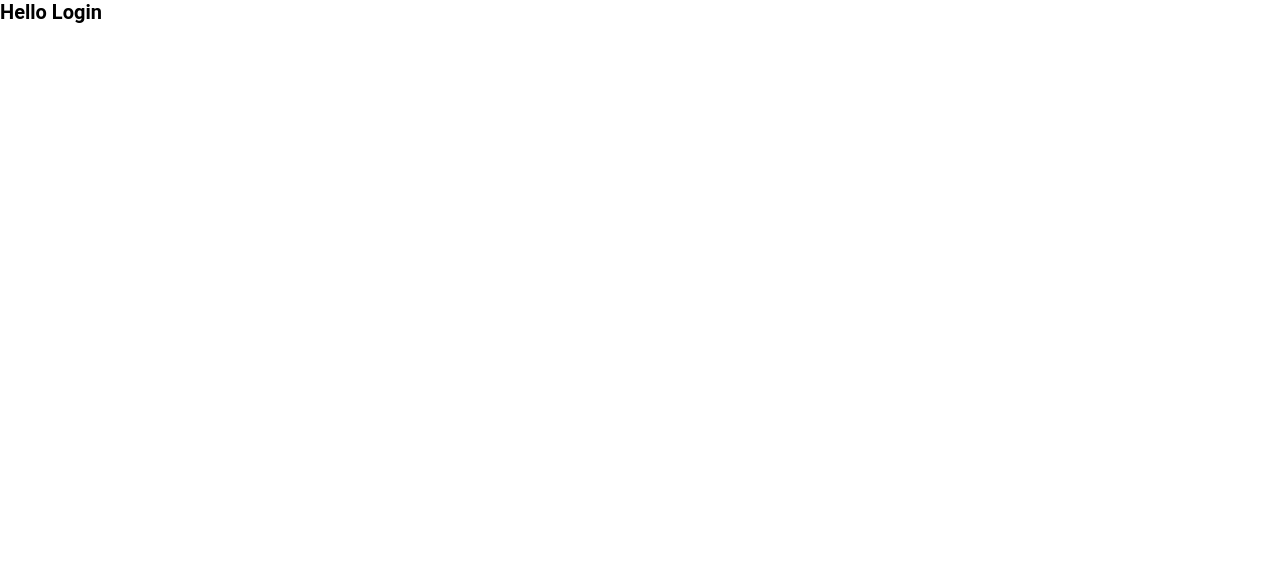
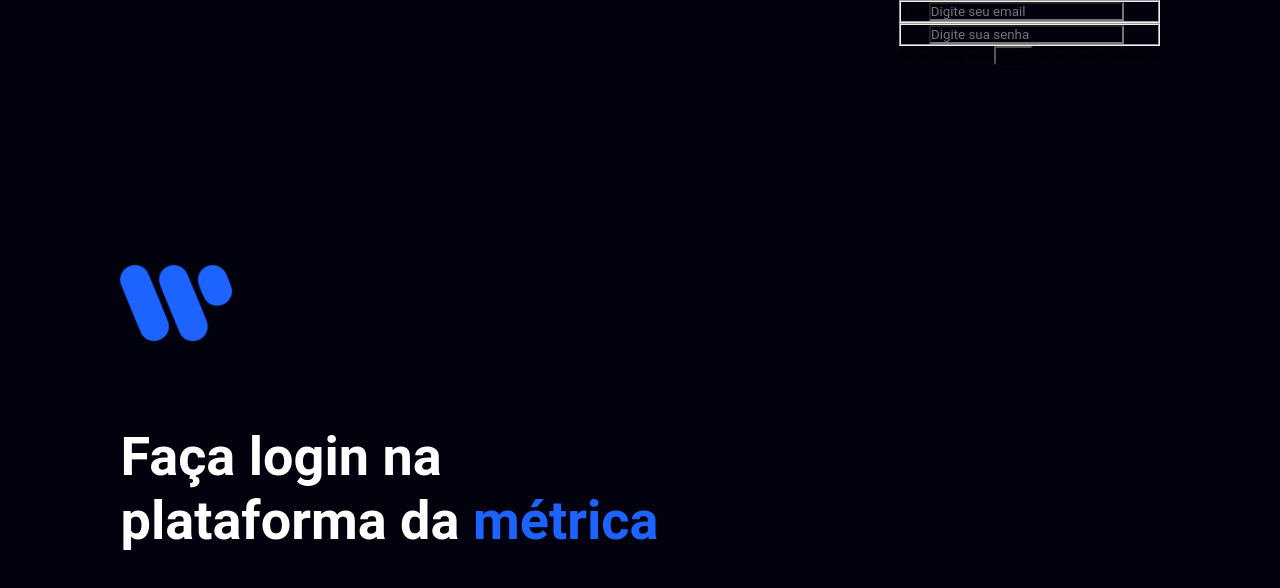
Before and after one commit to euviniciuss/metrica, a React (Vite) app: page / in a window 1280 px wide. Shown: the top 588 px of the page. Built offline with nearby package versions, Linux system fonts and the light colour scheme.

Commit message:
feat: criando seção da logo

```diff
--- a/src/pages/login/index.tsx
+++ b/src/pages/login/index.tsx
@@ -1,5 +1,39 @@
+import Logo from '../../assets/logo_metrica.svg'
+
+import './styles.css'
+
 export function Login() {
   return(
-    <h1>Hello Login</h1>
+    <main className="container">
+      <section className="logo-container">
+        <img src={Logo} alt="Logo da metrica possuindo 3 linhas azuis" />
+        <h1 className="title">
+          Faça login na <br />
+          plataforma da <span>métrica</span>
+        </h1>
+      </section>
+
+      <section>
+        <form>
+          <fieldset>
+            <label>E-mail</label>
+            <input type="text" placeholder='Digite seu email'/>
+          </fieldset>
+
+          <fieldset>
+            <label>Senha</label>
+            <input type="password" placeholder='Digite sua senha'/>
+          </fieldset>
+
+          <a href="./">Esqueci minha senha</a>
+
+          <button>Entrar</button>
+
+          <span>
+            Não tem conta? <a href="./">Cadastre-se</a>
+          </span>
+        </form>
+      </section>
+    </main>
   )
 }
--- a/src/pages/login/styles.css
+++ b/src/pages/login/styles.css
@@ -0,0 +1,32 @@
+.container {
+  display: flex;
+  justify-content: space-around;
+
+  width: 100vw;
+  height: 100vh;
+  overflow: hidden;
+}
+
+.logo-container {
+  display: flex;
+  justify-content: center;
+  align-items: flex-start;
+
+  flex-direction: column;
+  gap: 6.6rem
+}
+
+.logo-container img {
+  width: 112px;
+  height: 112px;
+}
+
+.title {
+  font-size: 5.4rem;
+  line-height: 6.4rem;
+  color: var(--white);
+}
+
+.title span {
+  color: var(--primary);
+}
--- a/src/styles/global.css
+++ b/src/styles/global.css
@@ -2,6 +2,16 @@
   margin: 0;
   padding: 0;
   box-sizing: border-box;
+}
+
+:root {
+  --background: #02020E;
+  --background-content: #101010;
+  --primary: #1C63FF;
+  --white: #FFFFFF;
+  --input-background: #130F16;
+  --input-stroke: #1A151E;
+  --placeholder: #717983;
 }
 
 html {
@@ -23,6 +33,7 @@ body {
 body, input, textarea, button {
   font-family: 'Roboto', sans-serif;
   font-weight: 400;
+  background: var(--background)
 }
 
 a {
```
Also changed, not shown: src/assets/logo_metrica.svg (added).
